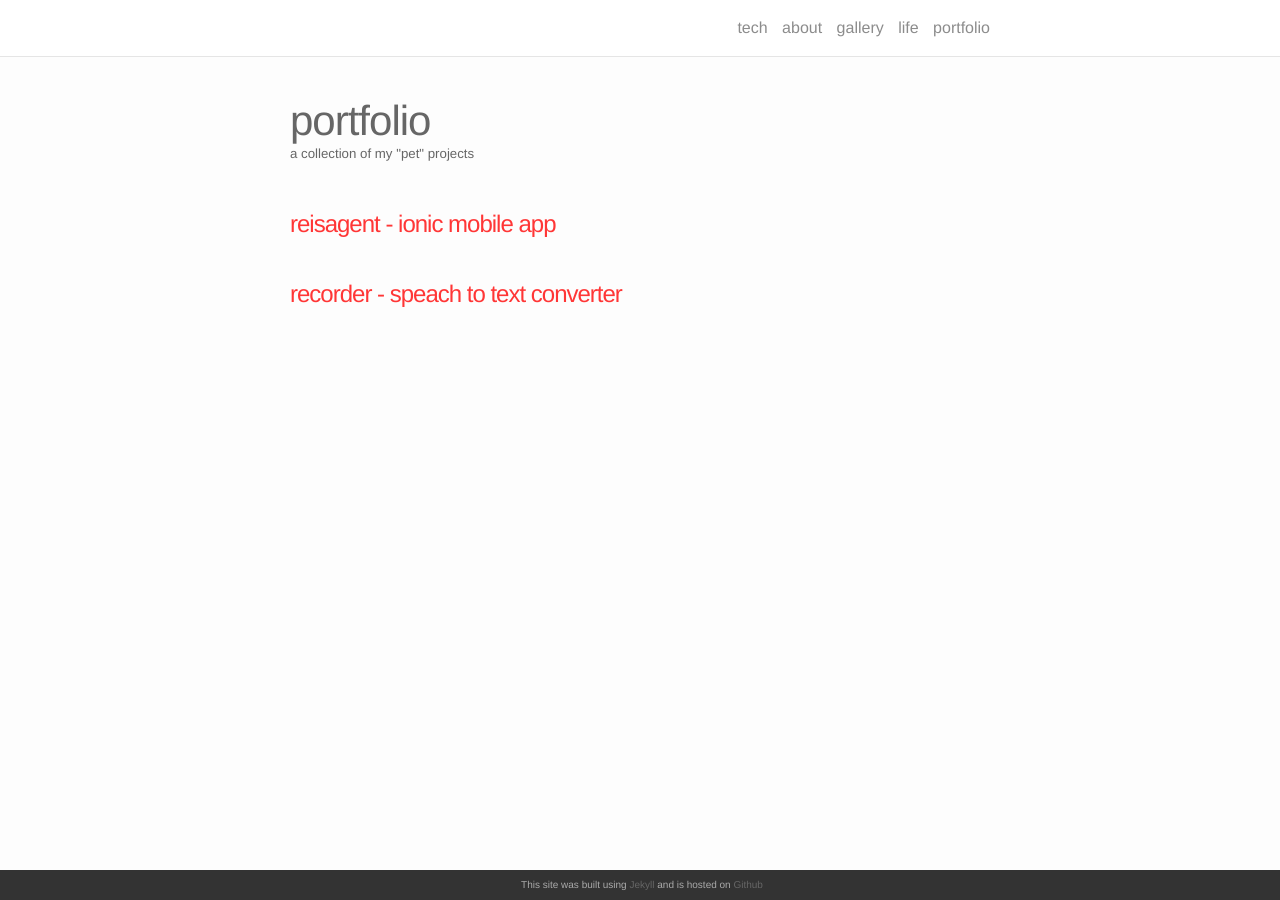
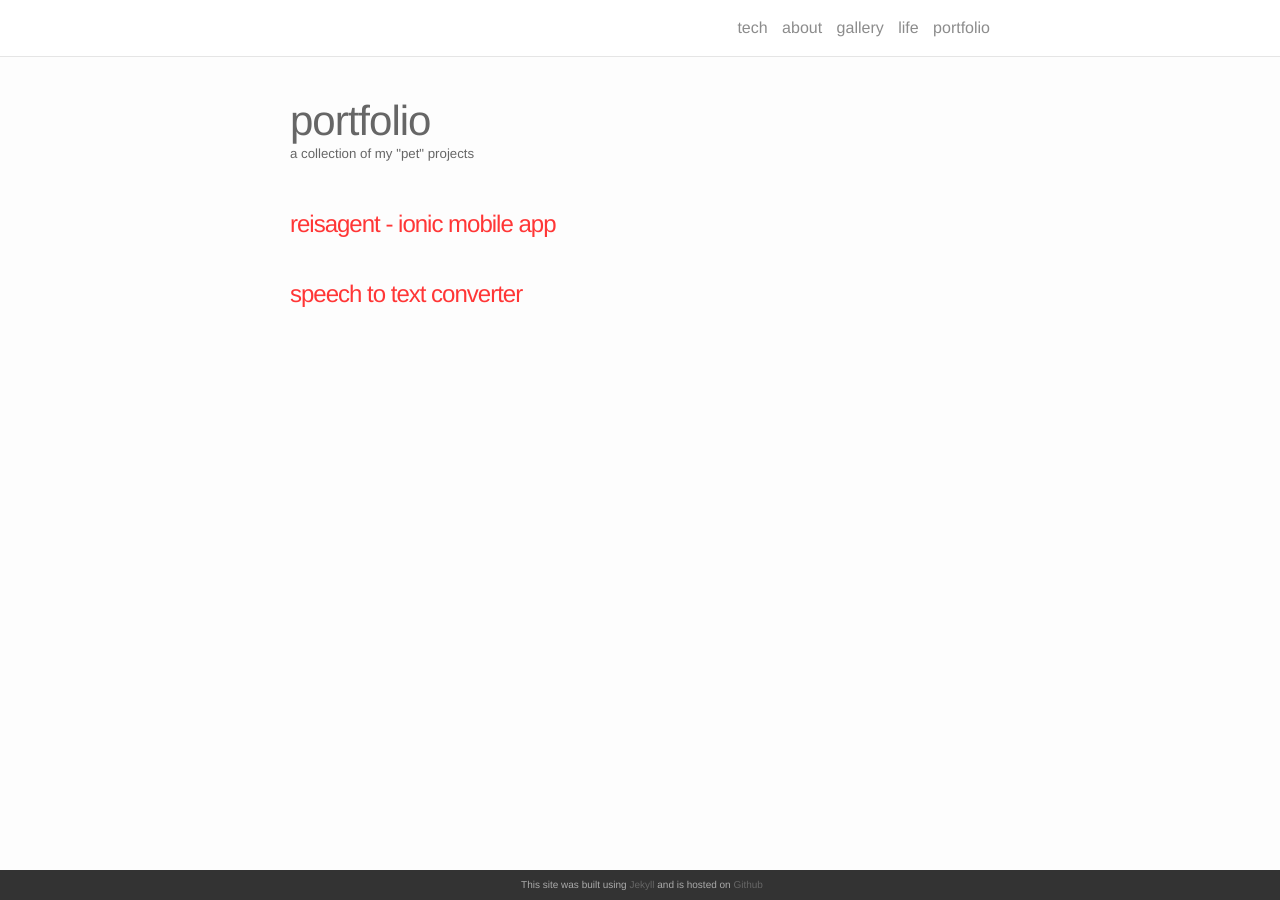
Before and after one commit to annelledejager/blog, a Jekyll site: the page built from portfolio.md, in a window 1280 px wide. Built offline with Jekyll 4.4.1, drawn with Linux system fonts in a browser that asks for light colours; nearby versions of some CDN libraries.

Commit message:
Update portfolio

```diff
--- a/portfolio.md
+++ b/portfolio.md
@@ -11,7 +11,7 @@ description: a collection of my "pet" projects
 		reisagent - ionic mobile app</a></h2>
 	</li>
 	<li>
-		<h2><a class="portfolio_event-title" href="https://github.com/annelledejager/recorder">
-		recorder - speach to text converter</a></h2>
+		<h2><a class="portfolio_event-title" href="https://github.com/annelledejager/speech-to-text-converter">
+		speech to text converter</a></h2>
 	</li>
 </ul>
```
